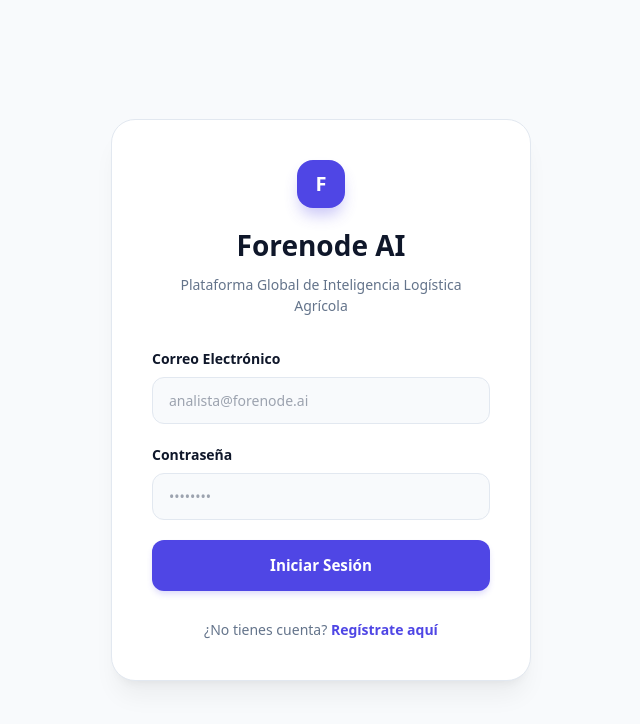
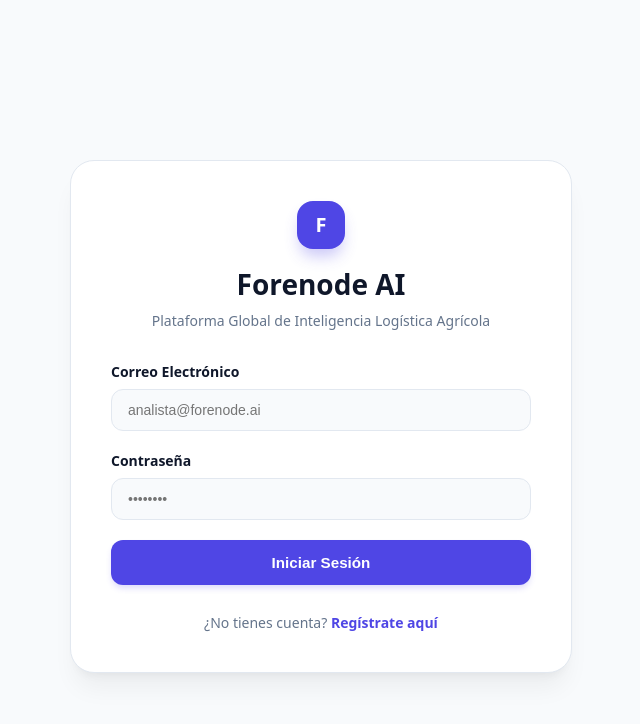
Before and after one commit to Diego2004-max/forenode-frontend, an Angular app: page /login in a window 1280 px wide. Shown: the top 724 px of the page, without its empty margins (319-959 px from the left). Built offline with nearby package versions, Linux system fonts and the light colour scheme.

Commit message:
fix(frontend): remove tailwind imports to ensure successful build compilation on vercel

```diff
--- a/src/styles.css
+++ b/src/styles.css
@@ -1,7 +1,3 @@
-@import 'tailwindcss/base';
-@import 'tailwindcss/components';
-@import 'tailwindcss/utilities';
-
 :root {
   --bg-primary: #f8fafc;
   --bg-card: #ffffff;
```
